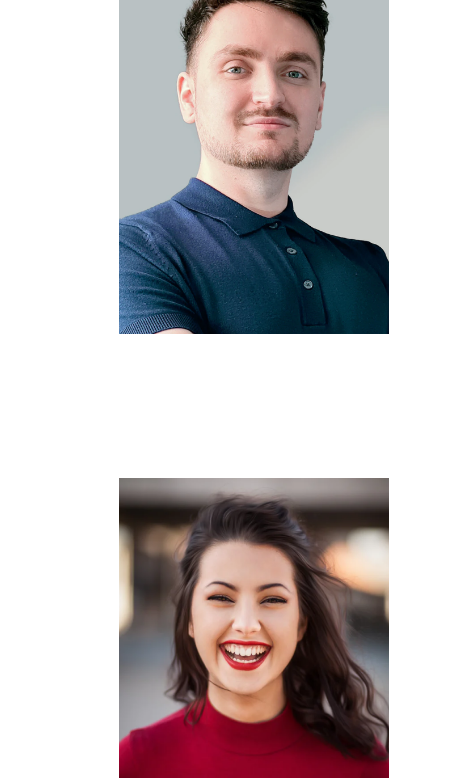
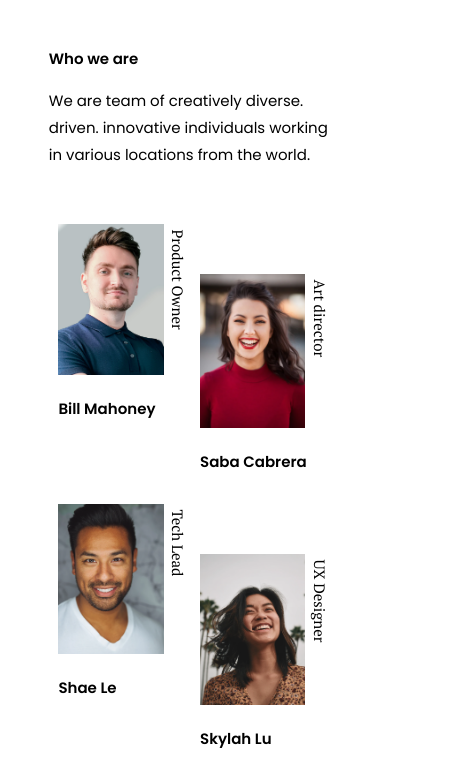
Before and after one commit to AkhilVenkateshPillai/devchallenges-TeamPage, a plain HTML site: page index.html in a window 390 px wide. Shown: the part 123-901 px from the top of the page, 459 px wide, since content can reach past the window. Drawn offline with Linux system fonts and the light colour scheme.

Commit message:
code update

```diff
--- a/index.html
+++ b/index.html
@@ -10,31 +10,68 @@
 
 <div class="container-one">
 
+<div class="header-title">
+<h2> The creative crew</h2>
+
+</div>
+
+<div class="header-content">
+    <h3>Who we are</h3>
+    <p>We are team of creatively diverse.  driven.  innovative individuals working in various locations from the world.</p>
+</div>
+
+</div>
+
+<div class="container-two">
+
+
+    <div class="teammates">
+        <aside class="desig">Product Owner</aside>
+        <img src="/images/photo1.png" alt="">
+        <aside><h3>Bill Mahoney</h3></aside>
+    </div>
+
+    <div class="teammates alt res">
+        <aside class="desig">Art director</aside>
+        <img src="/images/photo2.png" alt="">
+        <aside><h3>Saba Cabrera</h3></aside>
+
+    </div>
+
+    <div class="teammates">
+        <aside class="desig">Tech Lead</aside>
+        <img src="/images/photo3.png" alt="">
+        <aside><h3>Shae Le</h3></aside>
+    </div>
+
+    <div class="teammates res">
+        <aside class="desig">UX Designer</aside>
+        <img src="/images/photo4.png" alt="">
+        <aside><h3>Skylah Lu</h3></aside>
+
+    </div>
+
+
+    <div class="teammates alt">
+        <aside class="desig">Developer</aside>
+        <img src="/images/photo5.png" alt="">
+        <aside><h3>Griff Richards</h3></aside>
+    </div>
+
+    <div class="teammates res">
+        <aside class="desig">Developer</aside>
+        <img src="/images/photo6.png" alt="">
+        <aside><h3>Stan John</h3></aside>
+    </div>
+
 
 
 </div>
 
-<div class="container-two">
-    <span class="tname">Bill Mahoney</span>
-    <div class="desig"></div>
-    <img src="/images/photo1.png" alt="">
-    <div class="tname"></div>
-    <div class="desig"></div>
-    <img src="/images/photo2.png" alt="">
-    <div class="tname"></div>
-    <div class="desig"></div>
-    <img src="/images/photo3.png" alt="">
-    <div class="tname"></div>
-    <div class="desig"></div>
-    <img src="/images/photo4.png" alt="">
-    <div class="tname"></div>
-    <div class="desig"></div>
-    <img src="/images/photo5.png" alt="">
-    <div class="tname"></div>
-    <div class="desig"></div>
-    <img src="/images/photo6.png" alt="">
+<footer>
 
-</div>
+    Akhil Venkatesh | DevChallenges.io
+</footer>
 
 </body>
 </html>
--- a/styles.css
+++ b/styles.css
@@ -1,28 +1,273 @@
+@import url('https://fonts.googleapis.com/css2?family=Poppins:wght@400;600&display=swap');
+@import url('https://fonts.googleapis.com/css2?family=Montserrat:wght@600&display=swap');
+@import url('https://fonts.googleapis.com/css2?family=PT+Serif:wght@400;700&display=swap');
+
 body{
 
     display: flex;
     flex-direction: column;
-    justify-content: center;
+    align-items: center;
     width: 75%;
     margin: auto;
 }
 
-.tname{
-    position: absolute;
+.teammates{
+    display: inline-block;
+    margin: 0 65px;
+    margin-top: 100px;
+    font-family: Poppins;
+    font-style: normal;
 }
 
-.desig{
-    position: absolute;
-}
+ .desig{
+
+    position: relative;
+    top:280px;
+    left:15px;
+    font-family: PT Serif;
+    font-style: normal;
+    font-weight: normal;
+    font-size: 20px;
+    line-height: 16px;
+    color: #000000;
+    transform-origin: right;
+    transform:rotate(90deg);
+    text-align: start;
+
+    }
+
 
 img{
-
-    margin: 70px;
     width:270px;
 }
 
 .container-two{
 
-    text-align: center;
+
+    width: 75%;
+    display: flex;
+    flex-wrap: wrap;
+    justify-content: center;
+
 
 }
+
+.alt{
+    position: relative;
+    top: 120px;
+}
+
+.container-one{
+
+    width: 55%;
+    display: flex;
+    justify-content: center;
+
+
+}
+
+.header-title{
+    margin: 60px auto auto 0;
+}
+.header-content{
+    width: 35%;
+    margin-top: 60px;
+    font-family: Poppins;
+    font-style: normal;
+    line-height: 27px;
+}
+
+p{
+font-weight: normal;
+font-size: 18px;
+line-height: 27px;
+}
+
+h2{
+
+font-family: PT Serif;
+font-style: normal;
+font-weight: bold;
+font-size: 36px;
+line-height: 48px;
+letter-spacing: -0.045em;
+}
+
+h3{
+
+font-weight: 600;
+font-size: 18px;
+
+}
+
+
+
+footer{
+margin: 300px auto 100px ;
+font-family: Montserrat;
+font-style: normal;
+font-weight: 600;
+font-size: 14px;
+line-height: 17px;
+
+color: #A9A9A9;
+}
+
+
+@media screen and (max-width:1400px) {
+    .container-one, .header-content,.header-title {
+        width: 100%;
+        display: block;
+    }
+
+    .container-two{
+       width: 100%;
+        display: flex;
+    }
+
+    img{
+        width: 80%;
+    }
+
+    .alt{
+        top:0;
+    }
+
+    h3{
+
+        font-weight: 600;
+        font-size: 15px;
+
+        }
+        p{
+            font-weight: normal;
+            font-size: 15px;
+            line-height: 27px;
+            }
+
+
+
+    .teammates{
+        width: 45%;
+        margin: 25px 5px;
+    }
+
+    .desig{
+
+        position: relative;
+        top:482px;
+        left:-62px;
+        font-family: PT Serif;
+        font-style: normal;
+        font-weight: normal;
+        font-size: 15px;
+        line-height: 16px;
+        color: #000000;
+        transform-origin: right;
+        transform:rotate(90deg);
+
+
+        }
+
+    .res{
+        position: relative;
+        top: 50px;
+    }
+  }
+
+  @media screen and (max-width: 1200px) {
+    .desig{
+
+        position: relative;
+        top:419px;
+        left:-42px;
+
+        }
+
+}
+
+  @media screen and (max-width: 1000px) {
+    .desig{
+
+        position: relative;
+        top:346px;
+        left:-52px;
+
+        }
+
+}
+@media screen and (max-width: 900px) {
+    .desig{
+
+        position: relative;
+        top:312px;
+        left:-42px;
+
+        }
+
+}
+
+  @media screen and (max-width: 800px) {
+    .desig{
+
+        position: relative;
+        top:279px;
+        left:-42px;
+
+        }
+
+}
+@media screen and (max-width: 700px) {
+    .desig{
+
+        position: relative;
+        top:245px;
+        left:-32px;
+
+        }
+
+}
+
+@media screen and (max-width: 600px) {
+    .desig{
+
+        position: relative;
+        top:209px;
+        left:-22px;
+
+        }
+
+}
+
+@media screen and (max-width: 450px) {
+    .desig{
+
+        position: relative;
+        top:179px;
+        left:-12px;
+
+        }
+
+}
+
+@media screen and (max-width: 400px) {
+    .desig{
+
+        position: relative;
+        top:145px;
+        left:-12px;
+
+        }
+
+}
+
+@media screen and (max-width: 300px) {
+    .desig{
+
+        position: relative;
+        top:109px;
+        left:-2px;
+
+        }
+
+}
```
